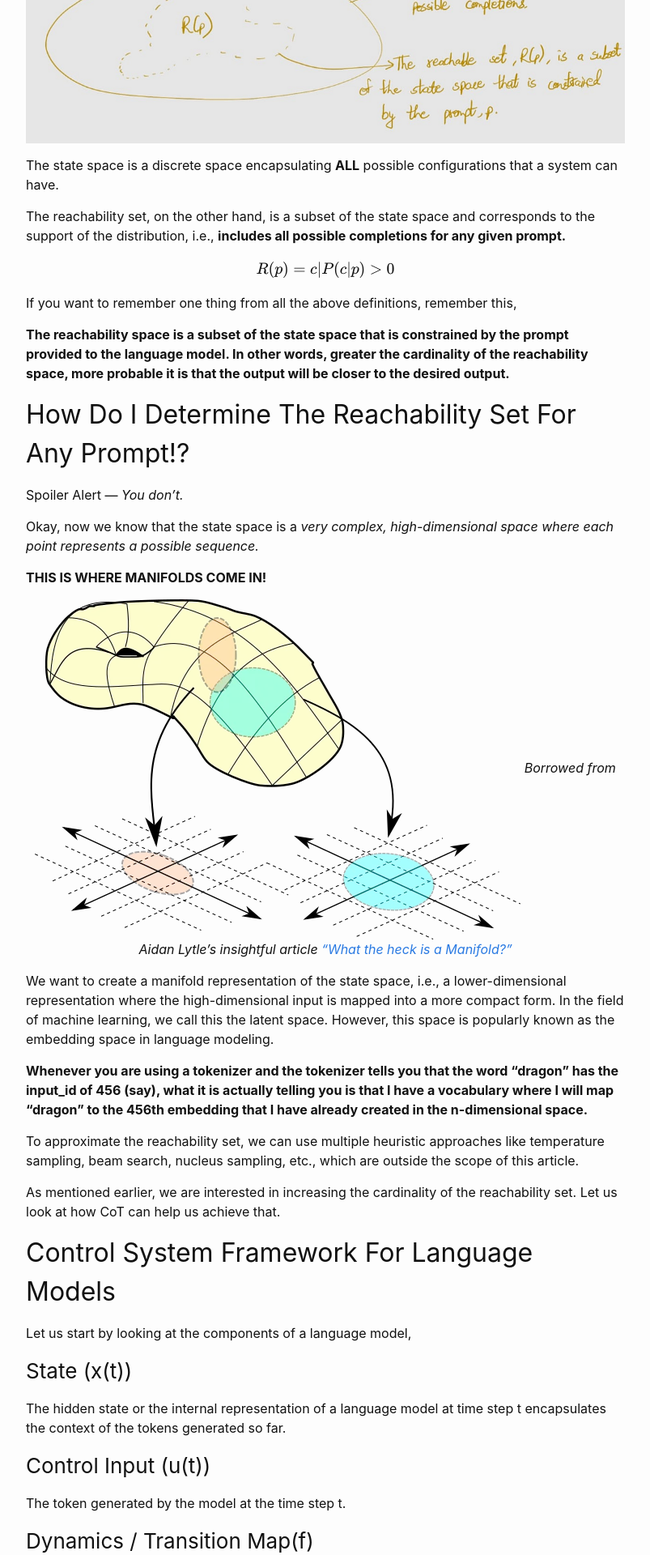
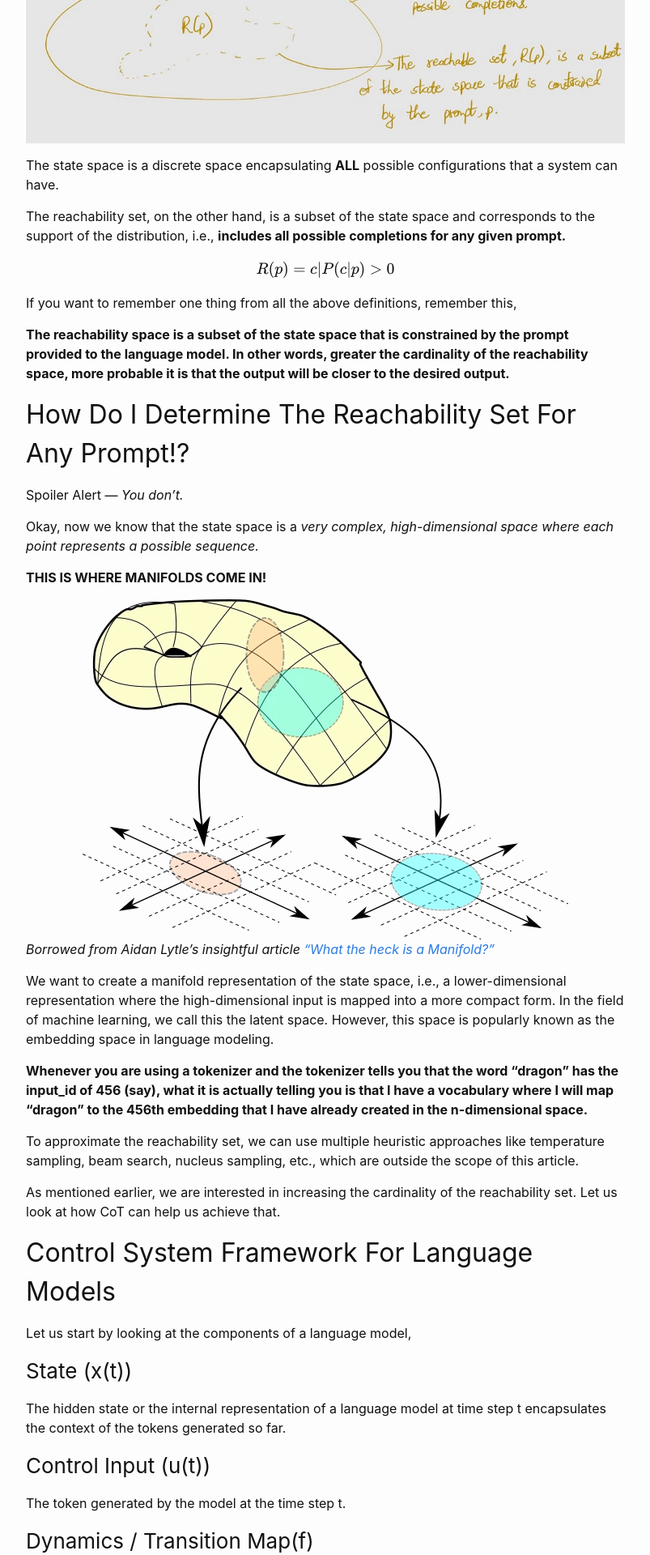
Before and after one commit to purusharthmalik/purusharthmalik.github.io, a Jekyll site: the page built from _posts/2024-08-07-CoT.md, in a window 1280 px wide. Shown: the part 2246-4166 px from the top of the page at 81% size, without its empty margins (238-1041 px from the left). Built offline with Jekyll 4.4.1, drawn with Linux system fonts in a browser that asks for light colours.

```diff
--- a/_posts/2024-08-07-CoT.md
+++ b/_posts/2024-08-07-CoT.md
@@ -83,8 +83,8 @@ Okay, now we know that the state space is a *very complex, high-dimensional spac
 <p>
     <center>
         <img src="{{ site.baseurl }}/assets/manifold.png" alt="LLM Image">
-        <em>Borrowed from Aidan Lytle’s insightful article <a href="https://medium.com/intuition/what-the-heck-is-a-manifold-60b8750e9690?source=post_page-----7f1d40bdeb8e---------------------------------------">“What the heck is a Manifold?”</a></em>
     </center>
+    <em>Borrowed from Aidan Lytle’s insightful article <a href="https://medium.com/intuition/what-the-heck-is-a-manifold-60b8750e9690?source=post_page-----7f1d40bdeb8e---------------------------------------">“What the heck is a Manifold?”</a></em>
 </p>
 
 We want to create a manifold representation of the state space, i.e., a lower-dimensional representation where the high-dimensional input is mapped into a more compact form. In the field of machine learning, we call this the latent space. However, this space is popularly known as the embedding space in language modeling.
```
